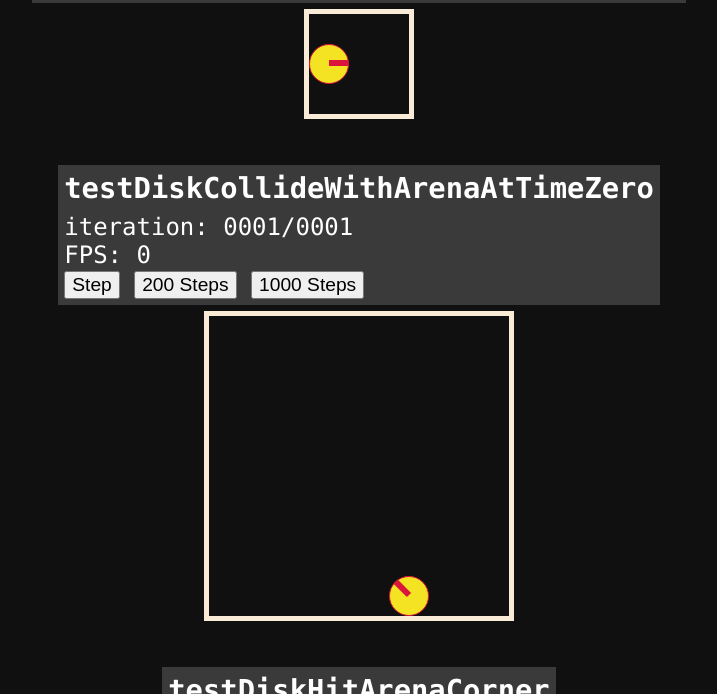
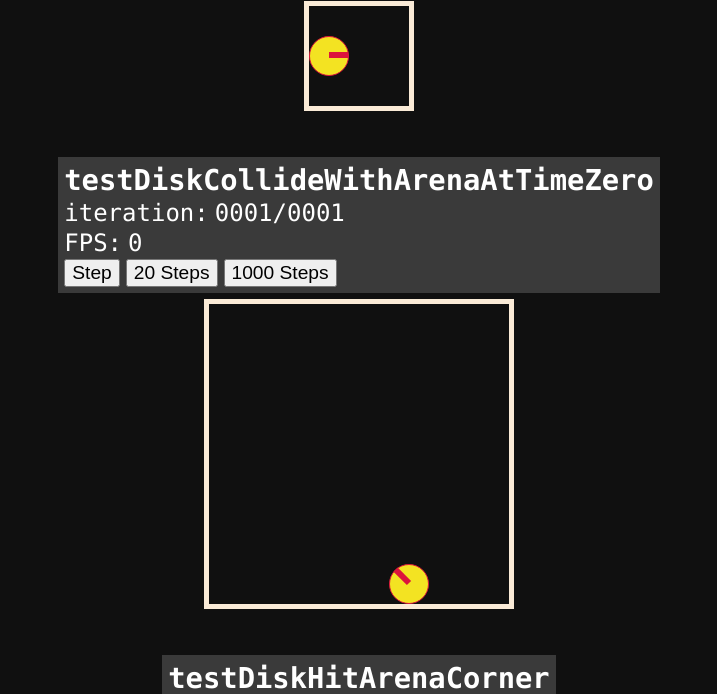
Before and after one commit to li6in9muyou/disk-collision-sim, a plain HTML site: page day2009-bouncing-discs/index.html in a window 1280 px wide. Shown: the part 639-1333 px from the top of the page, without its empty margins (281-998 px from the left). Drawn offline with Linux system fonts and the light colour scheme.

Commit message:
ok: tweak styles

```diff
--- a/day2009-bouncing-discs/index.html
+++ b/day2009-bouncing-discs/index.html
@@ -60,6 +60,7 @@
         font-family: Consolas, monospace;
         display: flex;
         flex-direction: column;
+        gap: 2px;
         max-width: fit-content;
         margin: 0 auto;
         overflow-wrap: break-word;
@@ -67,12 +68,13 @@
 
       .arena-container > header > p {
         margin: 0;
+        display: flex;
+        gap: 6px;
       }
 
       .arena-container > header > h2 {
         margin: 0;
         font-size: 1.2em;
-        padding-bottom: 8px;
       }
 
       .arena-container > header button {
@@ -120,7 +122,7 @@
               </p>
               <p>
                 <button data-step="1">Step</button>
-                <button data-step="200">200 Steps</button>
+                <button data-step="20">20 Steps</button>
                 <button data-step="1000">1000 Steps</button>
               </p>
               <p class="gravity-control">
```
